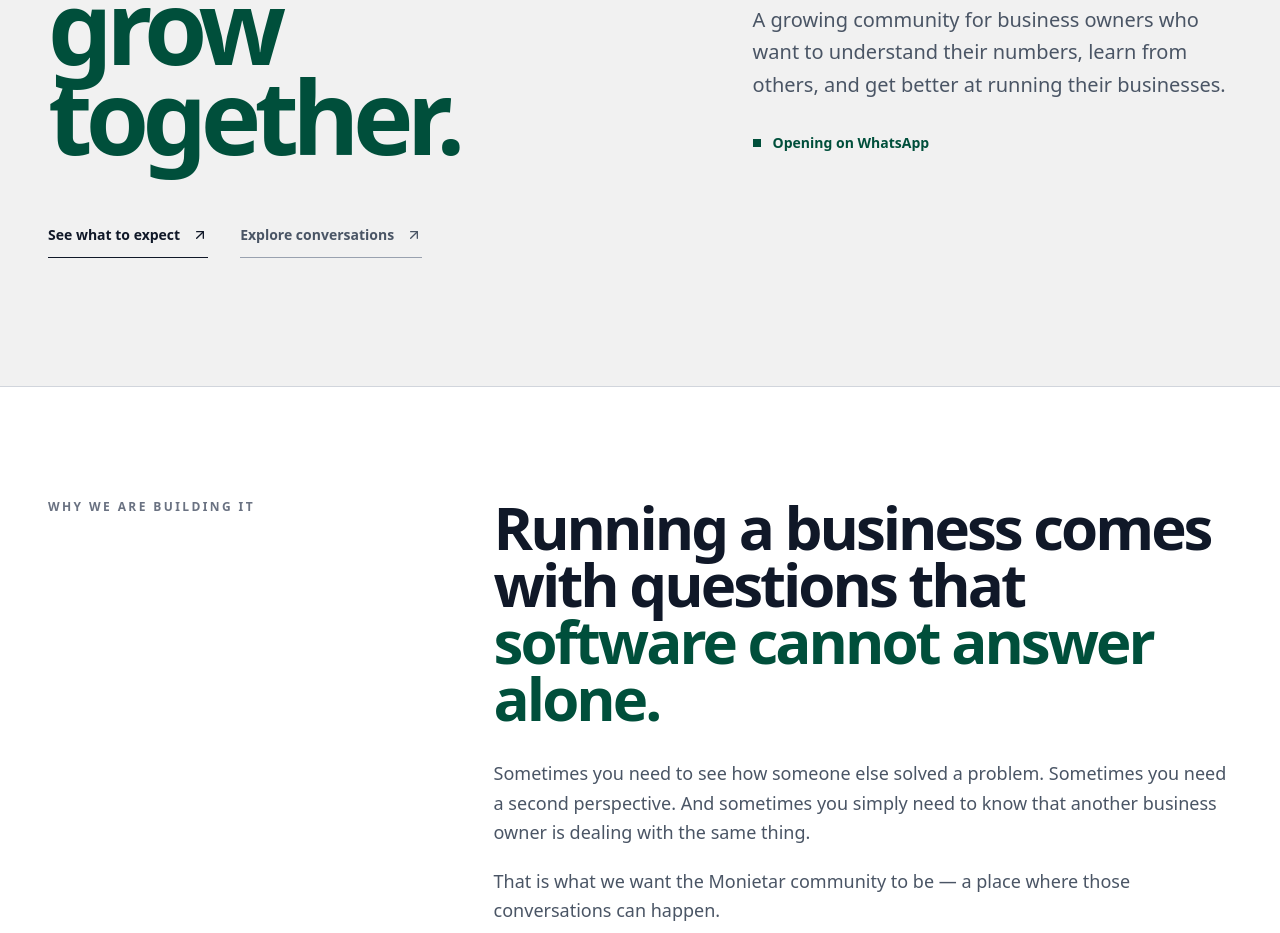
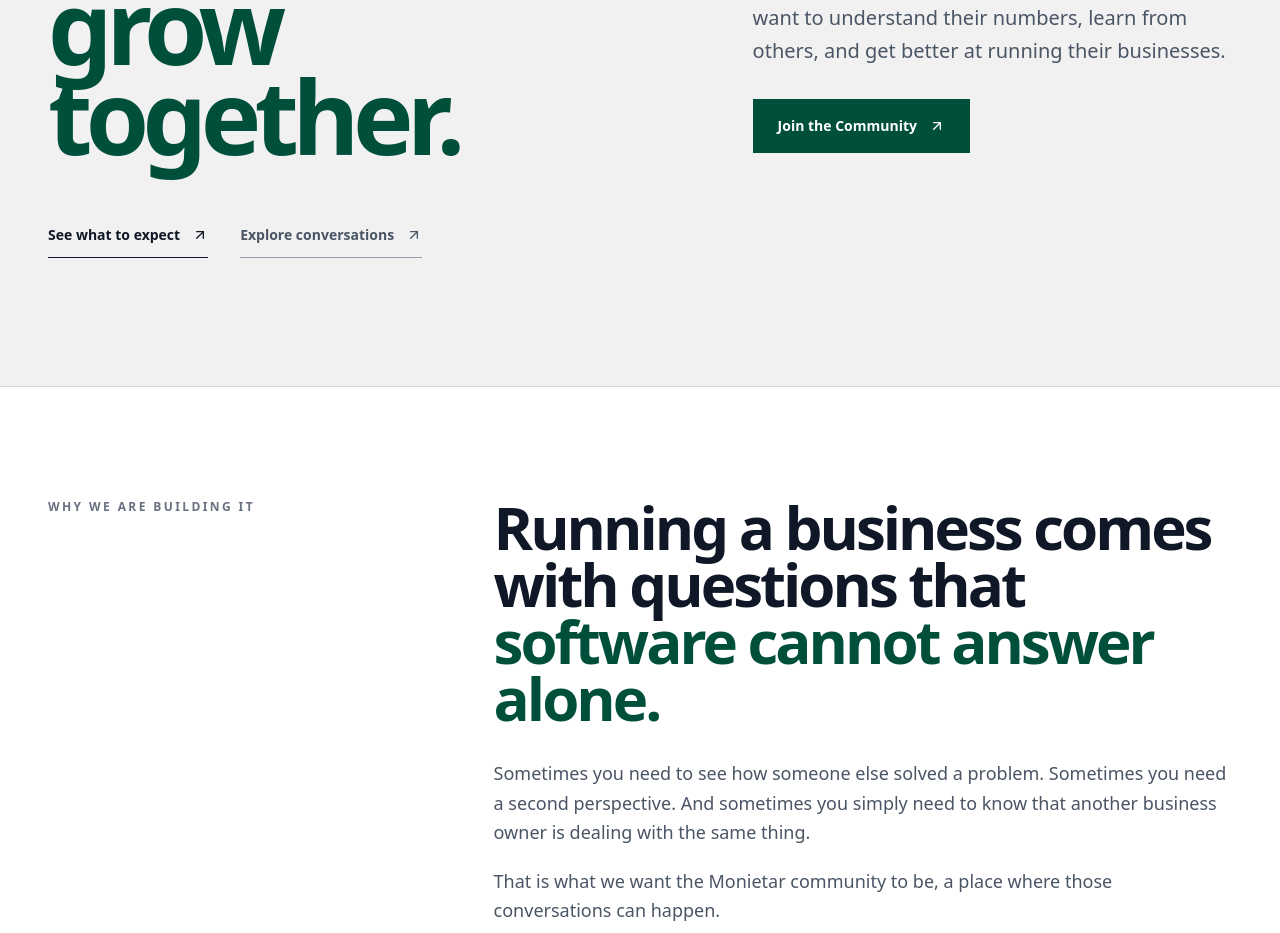
Before and after one commit to Emmanuel-Olusegun1/Monietar, a Next.js app: page /community in a window 1280 px wide. Shown: the part 359-1292 px from the top of the page. Built offline with nearby package versions, Linux system fonts and the light colour scheme.

Commit message:
Update the copy of the community section to show that the community is now active

```diff
--- a/app/community/page.tsx
+++ b/app/community/page.tsx
@@ -1,3 +1,4 @@
+
 'use client';
 
 import { motion } from 'framer-motion';
@@ -61,6 +62,7 @@ export default function CommunityPage() {
 
       <main className="bg-[#f1f1f1] text-gray-900">
         {/* HERO */}
+
 <section className="border-b border-gray-300 px-5 pb-20 pt-28 sm:px-8 sm:pb-24 sm:pt-32 lg:px-12 lg:pb-32 lg:pt-40">
   <div className="mx-auto max-w-[1440px]">
     <div className="grid gap-14 lg:grid-cols-[1.15fr_0.85fr] lg:items-end">
@@ -81,10 +83,15 @@ export default function CommunityPage() {
           at running their businesses.
         </p>
 
-                <div className="mt-8 flex items-center gap-3 text-sm font-semibold text-emerald-900">
-                  <span className="h-2 w-2 bg-emerald-900" />
-                  Opening on WhatsApp
-                </div>
+        <a
+          href="https://whatsapp.com/channel/0029VbEH34Q4SpkFuRLMCA3M"
+          target="_blank"
+          rel="noopener noreferrer"
+          className="group mt-8 inline-flex items-center gap-3 border border-emerald-900 bg-emerald-900 px-6 py-4 text-sm font-semibold text-white transition-colors hover:bg-[#f1f1f1] hover:text-emerald-900"
+        >
+          Join the Community
+          <ArrowUpRight className="h-4 w-4 transition-transform group-hover:translate-x-1 group-hover:-translate-y-1" />
+        </a>
       </div>
     </div>
 
@@ -107,6 +114,7 @@ export default function CommunityPage() {
     </div>
   </div>
 </section>
+
 
         {/* INTRODUCTION */}
         <section className="border-b border-gray-300 bg-white px-5 py-20 sm:px-8 lg:px-12 lg:py-28">
@@ -134,7 +142,7 @@ export default function CommunityPage() {
                 </p>
 
                 <p className="mt-5 max-w-3xl text-lg leading-relaxed text-gray-600">
-                  That is what we want the Monietar community to be — a place
+                  That is what we want the Monietar community to be, a place
                   where those conversations can happen.
                 </p>
               </div>
@@ -295,7 +303,7 @@ export default function CommunityPage() {
                 </div>
 
                 <p className="mb-5 text-xs font-semibold uppercase tracking-[0.2em] text-emerald-200">
-                  Coming soon on WhatsApp
+                  Join the Monietar Community
                 </p>
 
                 <h2 className="max-w-4xl text-5xl font-semibold leading-[0.9] tracking-[-0.055em] sm:text-6xl lg:text-8xl">
@@ -307,10 +315,20 @@ export default function CommunityPage() {
 
               <div className="lg:pl-12">
                 <p className="max-w-lg text-lg leading-relaxed text-emerald-50">
-                  We are opening the Monietar community on WhatsApp soon.
-                  A place to meet other business owners, exchange ideas, ask
-                  questions, and learn together.
+                  Connect with other business owners, exchange ideas, ask
+                  questions, and learn practical ways to run your business
+                  better. Join the Monietar community and grow together.
                 </p>
+
+                <a
+                  href="https://whatsapp.com/channel/0029VbEH34Q4SpkFuRLMCA3M"
+                  target="_blank"
+                  rel="noopener noreferrer"
+                  className="group mt-8 inline-flex items-center gap-3 border border-white px-6 py-4 text-sm font-semibold text-white transition-colors hover:bg-white hover:text-emerald-900"
+                >
+                  Join the Community
+                  <ArrowUpRight className="h-4 w-4 transition-transform group-hover:translate-x-1 group-hover:-translate-y-1" />
+                </a>
               </div>
             </div>
           </div>
```
Lines whose indentation alone changed are shown as unchanged.
